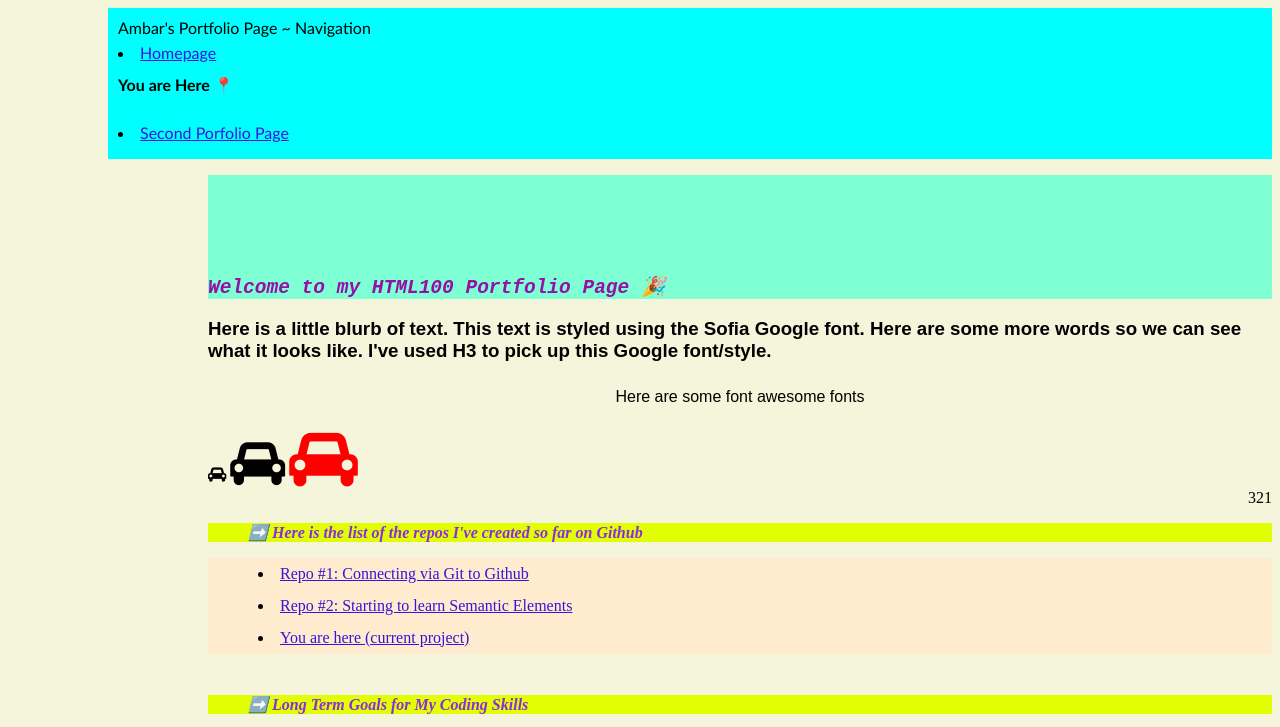
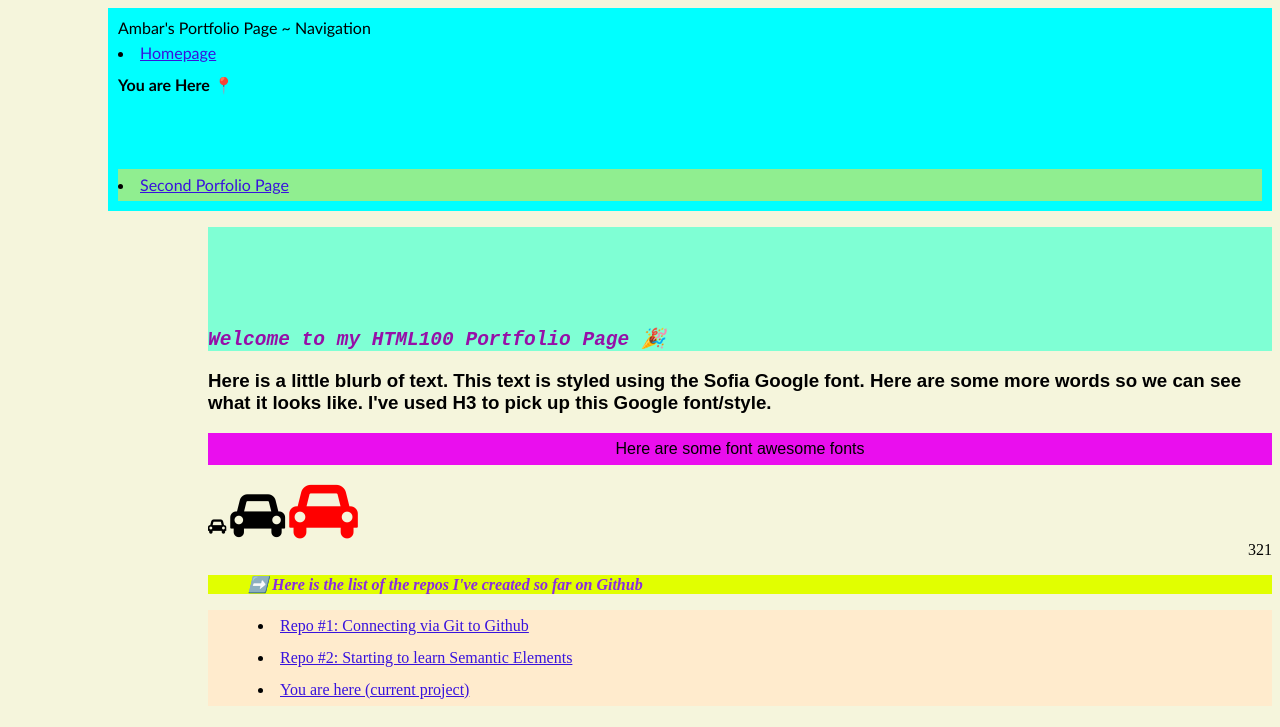
Before and after one commit to ambardekokmercado/portfolio, a plain HTML site: page index.html in a window 1280 px wide. In both pictures the pointer is over the element "You are Here 📍". Shown: the top 727 px of the page. Drawn offline with Linux system fonts and the light colour scheme; a web font is replaced by a local one.

Commit message:
1 CSS transition and two nth styles

```diff
--- a/style/style.css
+++ b/style/style.css
@@ -45,6 +45,15 @@ h1 {
     .list1 {
         background-color: rgb(225, 255, 0);}
 
+        /* Selects the second li element in a list */
+
+        li:nth-child(2) {
+         background-color: lightgreen;}
+
+         p:nth-child(odd) {
+          background-color: rgb(234, 14, 238);
+        }
+
 
 
   /* Below are universal/page styles */
@@ -66,7 +75,11 @@ h1 {
     flex-direction: row-reverse;
     }
 
-
+    div:hover {
+      transition-timing-function: ease-in;
+      width: 1000px;
+      height: 100px;
+    }
 
 
 /* Below are section  styles */
```
